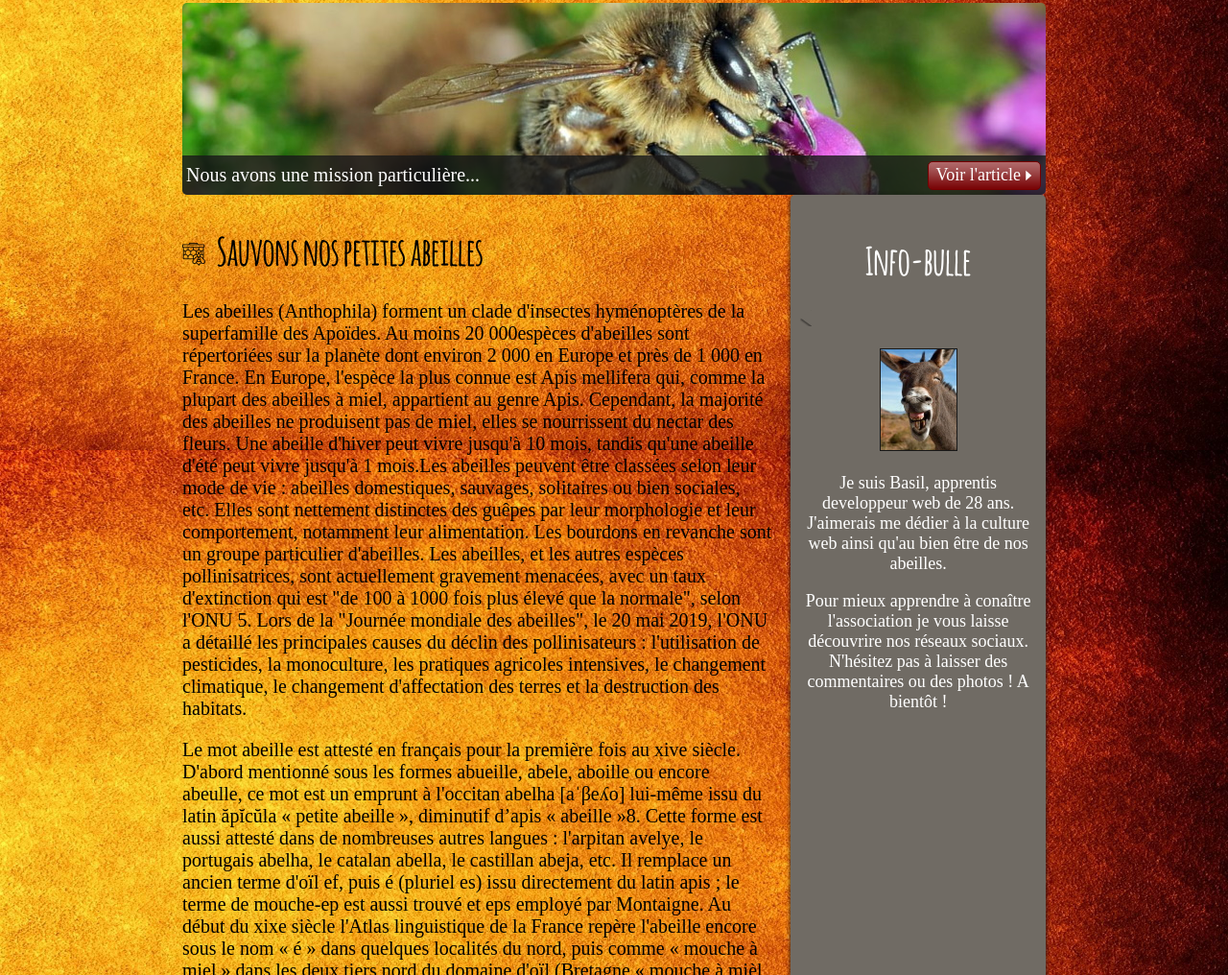
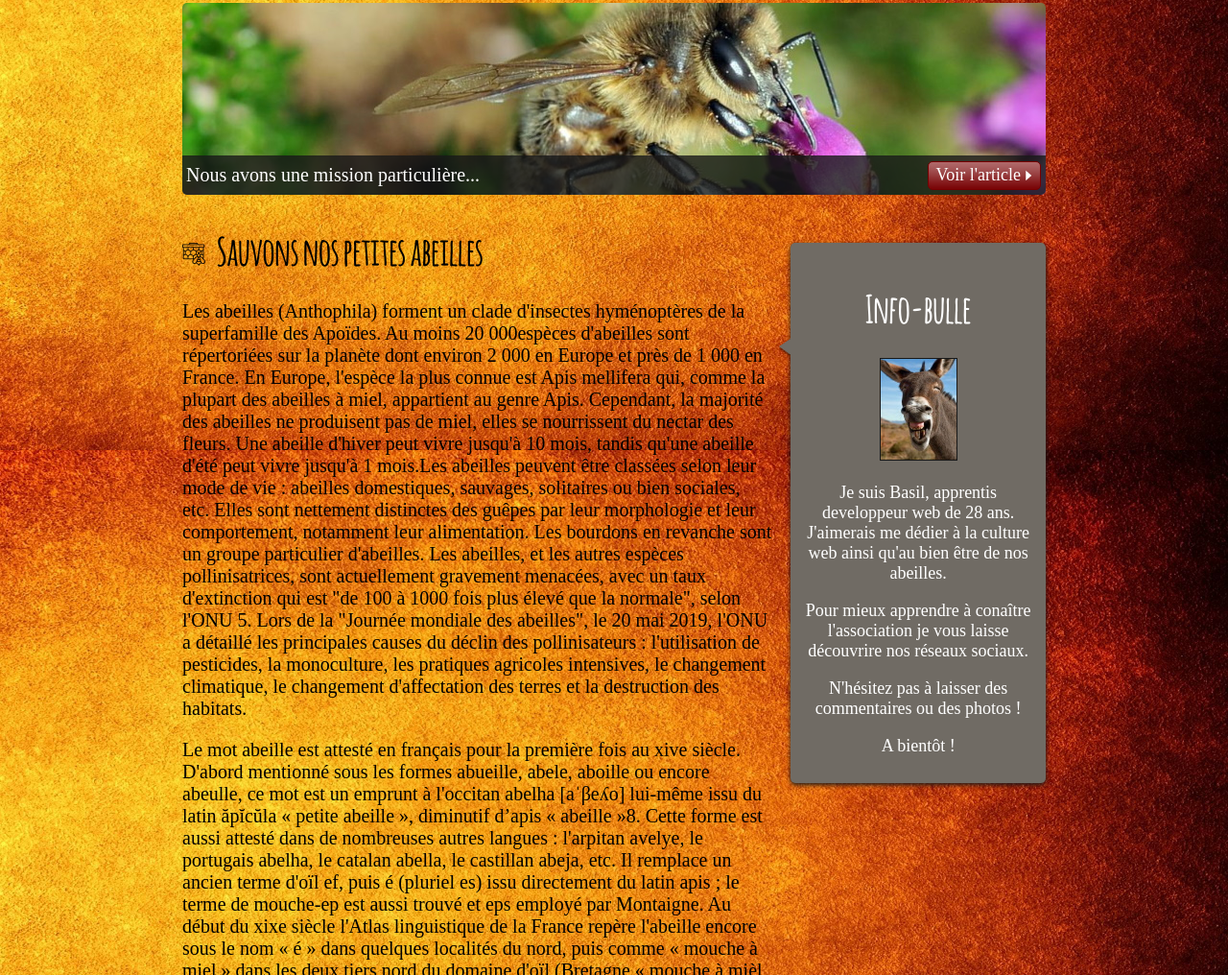
Before and after one commit to lorde78/Siteweb, a plain HTML site: page index.html in a window 1280 px wide. Shown: the part 331-1347 px from the top of the page at 96% size. Drawn offline with Linux system fonts and the light colour scheme; a web font is replaced by a local one.

Commit message:
Aside changes
<Aside> changes

```diff
--- a/index.html
+++ b/index.html
@@ -46,7 +46,9 @@
 				<img src="contenu/logo/bulle.png" alt="fond_aside" id="fleche_bulle" />
 				<p id="aside_image"><img src="contenu/logo/ane_marrant.jpg" alt="ane_marant"></p>
 				<p>Je suis Basil, apprentis developpeur web de 28 ans. J'aimerais me dédier à la culture web ainsi qu'au bien être de nos abeilles.</p>
-				<p>Pour mieux apprendre à conaître l'association je vous laisse découvrire nos réseaux sociaux. N'hésitez pas à laisser des commentaires ou des photos ! A bientôt !</p>
+				<p>Pour mieux apprendre à conaître l'association je vous laisse découvrire nos réseaux sociaux.</p>
+				<p> N'hésitez pas à laisser des commentaires ou des photos !</p>
+				<p> A bientôt !</p>
 			</aside>
 		</section>
 
--- a/style.css
+++ b/style.css
@@ -153,13 +153,15 @@ aside
 {
 	font-family:'Rubik-Regular';
 	flex: 1.2;
-    position: relative;
+    position:relative;
     background-color: #706b64;
     box-shadow: 0px 2px 5px #1c1a19;
     border-radius: 5px;
     padding: 10px;
     color: white;
     font-size: 0.9em;
+    height:100%;
+    margin-top:50px;
 }
 
 aside h2
@@ -181,3 +183,10 @@ aside p
 {
 	border: 1px solid #181818;
 }
+
+#fleche_bulle
+{
+    position: absolute;
+    top: 100px;
+    left: -12px;
+}
```
